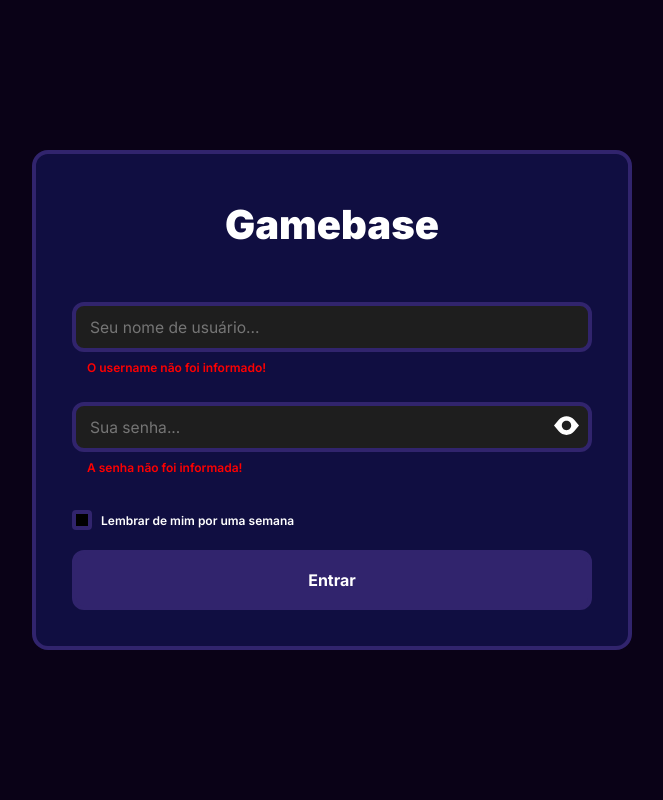
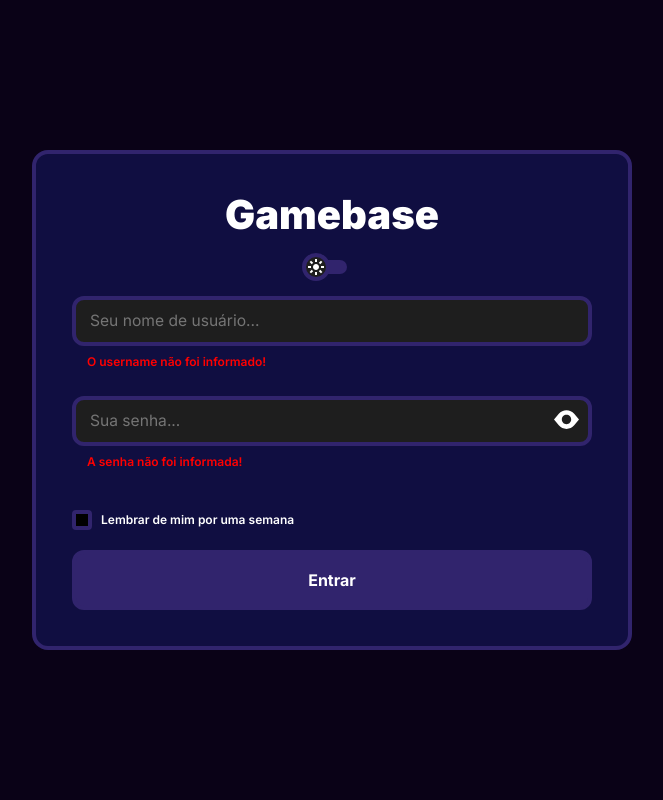
Before and after one commit to mvreisg/gamebase-frontend, a PHP site: page /views/login.php in a window 1280 px wide. Shown: the whole page, without its empty margins (308-971 px from the left). Run offline with PHP 8.4, Linux system fonts and the light colour scheme.

Commit message:
[update] added light and dark mode to login view

```diff
--- a/public/scripts/login.js
+++ b/public/scripts/login.js
@@ -3,14 +3,110 @@ let oneWeekInput = null;
 let passwordVisibilityIndicatorImage = null;
 let isOneWeekChecked = false;
 let isPasswordVisible = false;
+let theme = null;
 const prefix = './../assets/svg/';
+const suffix = '.svg'
 
 window.onload = () => {
     oneWeekLabel = document.querySelector("#one-week-checkbox-label");
     oneWeekInput = oneWeekLabel.querySelector("input");
     passwordVisibilityIndicatorImage = document.querySelector("#password-visibility-indicator");
 
-    setOneWeekCheckboxState(false);
+    theme = localStorage.getItem('theme');
+
+    if (theme === null){
+        setTheme('dark');
+    }
+
+    changeBodyTheme();
+
+    setPasswordVisibility(isPasswordVisible);
+    setPasswordVisibilityVisual(isPasswordVisible);
+    setOneWeekCheckboxState(isOneWeekChecked);
+
+    changeThemeCircleImage();
+}
+
+const changeThemeClasses = function(element){
+    const classList = element.classList;
+    switch(theme){
+        case 'dark':
+            classList.remove('light');
+            classList.add('dark');
+            break;
+        case 'light':
+            classList.remove('dark');
+            classList.add('light');
+            break;
+    }
+    return classList;
+}
+
+const changeBodyTheme = function(){
+    const body = document.querySelector('body');
+    body.classList = changeThemeClasses(body);
+
+    const title = document.querySelector("#title");
+    title.classList = changeThemeClasses(title);
+
+    const form = document.querySelector('#login-balloon-box');
+    form.classList = changeThemeClasses(form);
+
+    const bar = document.querySelector("#theme-toggler-bar");
+    const circle = document.querySelector("#theme-toggler-circle");
+    bar.classList = changeThemeClasses(bar);
+    circle.classList = changeThemeClasses(circle);
+
+    const textInputs = document.querySelectorAll('.text-input-div');
+    textInputs.forEach((value) => {
+        value.classList = changeThemeClasses(value);
+    });
+
+    const oneWeekCheckboxLabel = document.querySelector('#one-week-checkbox-label');
+    oneWeekCheckboxLabel.classList = changeThemeClasses(oneWeekCheckboxLabel);
+
+    const oneWeekReminderSpan = document.querySelector('.one-week-reminder-text');
+    oneWeekReminderSpan.classList = changeThemeClasses(oneWeekReminderSpan);
+
+    const usernameField = document.querySelector("#username");
+    usernameField.classList = changeThemeClasses(usernameField);
+
+    const passwordField = document.querySelector("#password");
+    passwordField.classList = changeThemeClasses(passwordField);
+
+    const loginButtonLabel = document.querySelector("#login-button-label");
+    loginButtonLabel.classList = changeThemeClasses(loginButtonLabel);
+
+    const loginButtonSpan = document.querySelector("#login-button-label>button>span");
+    loginButtonSpan.classList = changeThemeClasses(loginButtonSpan);
+}
+
+const setTheme = function(themeToChangeTo){
+    localStorage.setItem('theme', themeToChangeTo);
+    theme = themeToChangeTo;
+}
+
+const getTheme = function(){
+    localStorage.getItem('theme');
+}
+
+const toggleTheme = function(){
+    switch(theme){
+        case 'dark':
+            setTheme('light');
+            break;
+        case 'light':
+            setTheme('dark');
+            break;
+    }
+
+    changeBodyTheme();
+
+    setPasswordVisibility(isPasswordVisible);
+    setPasswordVisibilityVisual(isPasswordVisible);
+    setOneWeekCheckboxState(isOneWeekChecked);
+
+    changeThemeCircleImage();
 }
 
 const toggleOneWeekCheckboxState = function(){
@@ -25,10 +121,13 @@ const setOneWeekCheckboxState = function(isChecked){
 }
 
 const setOneWeekCheckboxVisual = function(isChecked){
+    const classList = oneWeekLabel.classList;
     if (isChecked){
-        oneWeekLabel.setAttribute("class", "checked-checkbox");
+        classList.remove('unchecked');
+        classList.add('checked');
     } else{
-        oneWeekLabel.setAttribute("class", "unchecked-checkbox");
+        classList.remove('checked');
+        classList.add('unchecked');
     }
 }
 
@@ -43,14 +142,38 @@ const setPasswordVisibility = function(isVisible){
 }
 
 const setPasswordVisibilityVisual = function(isVisible){
-    const src = passwordVisibilityIndicatorImage.getAttribute("src");
-    const suffix = '.svg'
     const passwordInput = document.querySelector("#password");
     if (isVisible){
         passwordInput.setAttribute("type", "text");
-        passwordVisibilityIndicatorImage.setAttribute("src", prefix + "eye-dashed-white" + suffix);
+        switch(theme){
+            case 'light':
+                passwordVisibilityIndicatorImage.setAttribute("src", prefix + "eye-dashed-light" + suffix);
+                break;
+            case 'dark':
+                passwordVisibilityIndicatorImage.setAttribute("src", prefix + "eye-dashed-dark" + suffix);
+                break;
+        }
     } else {
         passwordInput.setAttribute("type", "password");
-        passwordVisibilityIndicatorImage.setAttribute("src", prefix + "eye-open-white" + suffix);
+        switch(theme){
+            case 'light':
+                passwordVisibilityIndicatorImage.setAttribute("src", prefix + "eye-open-light" + suffix);
+                break;
+            case 'dark':
+                passwordVisibilityIndicatorImage.setAttribute("src", prefix + "eye-open-dark" + suffix);
+                break;
+        }
     }
 }
+
+const changeThemeCircleImage = function(){
+    const img = document.querySelector("#theme-toggler-circle>img");
+    switch(theme){
+        case 'dark':
+            img.setAttribute("src", prefix + "sun-light" + suffix);
+            break;
+        case 'light':
+            img.setAttribute("src", prefix + "moon-dark" + suffix);
+            break;
+    }
+}
--- a/public/styles/login.css
+++ b/public/styles/login.css
@@ -1,6 +1,13 @@
 body {
+    margin: 0;
+}
+
+.dark.background {
     background-color: #0A0217;
-    margin: 0;
+}
+
+.light.background {
+    background-color: #DAD3FB;
 }
 
 #login-balloon-container {
@@ -9,6 +16,16 @@ body {
     align-items: center;
     width: 100%;
     height: 100vh;
+}
+
+.dark.login-balloon {
+    background-color: #100E41;
+    border: 0.25rem solid #31246D;
+}
+
+.light.login-balloon {
+    background-color: #C8BEF9;
+    border: 0.25rem solid #8882BC;
 }
 
 #login-balloon-box {
@@ -20,9 +37,15 @@ body {
     max-width: 80%;
     width: 32.5rem;
     height: 26.25rem;
-    background-color: #100E41;
-    border: 0.25rem solid #31246D;
     padding: 2.25rem;
+}
+
+.dark.title {
+    color: #FFFFFF;
+}
+
+.light.title {
+    color: #000000;
 }
 
 #login-balloon-box h1 {
@@ -30,9 +53,54 @@ body {
     font-family: "Inter", sans-serif;
     font-size: 2.5em;
     font-weight: 900;
-    color: #FFFFFF;
-    padding-top: 0.625rem;
-    padding-bottom: 2.8125rem;
+}
+
+#theme-toggler-div {
+    display: flex;
+    justify-content: center;
+    align-items: center;
+    width: 100%;
+    height: 1.75rem;
+}
+
+.dark.theme-toggler-bar-class {
+    background-color: #31246D;
+}
+
+.light.theme-toggler-bar-class {
+    background-color: #8882BC;
+}
+
+#theme-toggler-bar {
+    position: relative;
+    width: 1.875rem;
+    height: 0.875rem;
+    border-radius: 0.75rem;
+}
+
+.dark.theme-toggler-circle-class {
+    left: -50%;
+    top: -50%;
+    background-color: #1E1E1E;
+    border: 0.25rem solid #31246D;
+}
+
+.light.theme-toggler-circle-class {
+    left: 50%;
+    top: -50%;
+    background-color: #A294E1;
+    border: 0.25rem solid #8882BC;
+}
+
+#theme-toggler-circle {
+    position: absolute;
+    display: flex;
+    justify-content: center;
+    align-items: center;
+    width: 1.25rem;
+    height: 1.25rem;
+    border-radius: 50%;
+    cursor: pointer;
 }
 
 #login-balloon-box #login-balloon-texts {
@@ -41,13 +109,21 @@ body {
     width: 100%;
 }
 
+.dark.text-input-div {
+    background-color: #1E1E1E;
+    border: 0.25rem solid #31246D;
+}
+
+.light.text-input-div {
+    background-color: #C6BDF2;
+    border: 0.25rem solid #8882BC;
+}
+
 #login-balloon-box #login-balloon-texts .text-input-div {
     display: flex;
     flex-direction: row;
     justify-content: space-between;
     align-items: center;
-    background-color: #1E1E1E;
-    border: 0.25rem solid #31246D;
     border-radius: 0.75rem;
 }
 
@@ -70,6 +146,14 @@ body {
     height: 2.625rem;
 }
 
+.dark.text-input{
+    color: #FFFFFF;
+}
+
+.light.text-input{
+    color: #000000;
+}
+
 #login-balloon-box #login-balloon-texts .text-input-label > input {
     font-family: "Inter", sans-serif;
     font-size: 0.975rem;
@@ -113,11 +196,26 @@ body {
     padding-bottom: 1.25rem;
 }
 
+.dark.one-week-reminder-text {
+    color: #FFFFFF
+}
+
+.light.one-week-reminder-text {
+    color: #000000
+}
+
 #one-week-checkbox-div > span {
     font-family: "Inter", sans-serif;
     font-weight: 600;
     font-size: 0.75rem;
-    color: #FFFFFF
+}
+
+.dark.checkbox-label {
+    border: 0.25rem solid #31246D;
+}
+
+.light.checkbox-label {
+    border: 0.25rem solid #8882BC;
 }
 
 #one-week-checkbox-label  {
--- a/public/views/login.php
+++ b/public/views/login.php
@@ -8,22 +8,29 @@
         <link rel="stylesheet" href="./../styles/login.css">
         <script type="text/javascript" src="./../scripts/login.js"></script>
     </head>
-    <body>
+    <body class="dark background">
         <div id="login-balloon-container">
-            <form id="login-balloon-box" method="POST">
-                <h1>Gamebase</h1>
+            <form id="login-balloon-box" class="dark login-balloon" method="POST">
+                <h1 id="title" class="dark title">Gamebase</h1>
+                <div id="theme-toggler-div">
+                    <div id="theme-toggler-bar" class="dark theme-toggler-bar-class">
+                        <div id="theme-toggler-circle" class="dark theme-toggler-circle-class" onclick="toggleTheme();">
+                            <img src="./../assets/svg/sun-light.svg" />
+                        </div>
+                    </div>
+                </div>
                 <div id="login-balloon-texts">
-                    <div class="text-input-div">
+                    <div class="dark text-input-div">
                         <label class="text-input-label" for="username">
-                            <input id="username" name="username" type="text" placeholder="Seu nome de usuário..." required />
+                            <input id="username" class="dark text-input" name="username" type="text" placeholder="Seu nome de usuário..." required />
                         </label>
                     </div>
                     <div id="username-warning-div" class="warning-text">
                         <p>O username não foi informado!</p>
                     </div>
-                    <div class="text-input-div">
+                    <div class="dark text-input-div">
                         <label class="text-input-label" for="password">
-                            <input id="password" name="password" type="password" placeholder="Sua senha..." required />
+                            <input id="password" class="dark text-input" name="password" type="password" placeholder="Sua senha..." required />
                         </label>
                         <button type="button" onclick="togglePasswordVisibility();">
                             <img id="password-visibility-indicator" src="./assets/svg/eye-open-white.svg"/>
@@ -35,14 +42,14 @@
                 </div>
                 <div id="login-confirmations-box">
                     <div id="one-week-checkbox-div">
-                        <label id="one-week-checkbox-label" class="unchecked-checkbox" for="password">
+                        <label id="one-week-checkbox-label" class="unchecked dark checkbox-label" for="password">
                             <input id="one-week-checkbox" name="one-week-checkbox" type="checkbox" onclick="toggleOneWeekCheckboxState();" />
                         </label>
-                        <span>Lembrar de mim por uma semana</span>
+                        <span class="dark one-week-reminder-text">Lembrar de mim por uma semana</span>
                     </div>
-                    <label id="login-button-label" for="submit">
+                    <label id="login-button-label" for="submit" class="dark">
                         <button id="login-button" name="submit" type="submit">
-                            <span>Entrar</span>
+                            <span class="dark">Entrar</span>
                         </button>
                     </label>
                 </div>
```
Also changed, not shown: other parts of public/styles/login.css (+28 -7 lines), public/assets/svg/eye-dashed-dark.svg (renamed from public/assets/svg/eye-dashed-white.svg), public/assets/svg/eye-dashed-light.svg (added), public/assets/svg/eye-open-dark.svg (renamed from public/assets/svg/eye-open-white.svg), public/assets/svg/eye-open-light.svg (added), public/assets/svg/moon-dark.svg (added), public/assets/svg/sun-light.svg (added).
